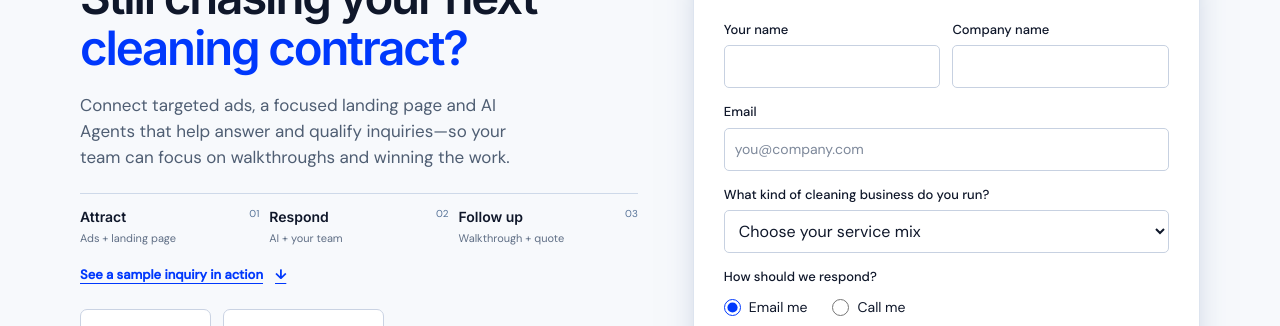
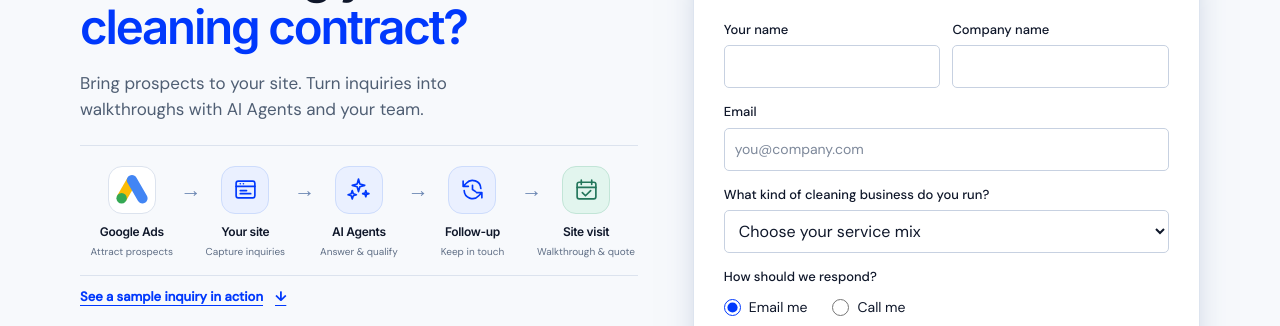
Before and after one commit to eduardoscottp/byscotting, a React (Vite) app: page /comercial_cleaning in a window 1280 px wide. Shown: the part 201-527 px from the top of the page. Built offline with nearby package versions, Linux system fonts and the light colour scheme; no server answers.

Commit message:
Show cleaning acquisition journey with icons and arrows

```diff
--- a/src/CommercialCleaning.tsx
+++ b/src/CommercialCleaning.tsx
@@ -1,6 +1,7 @@
 import { useEffect, useRef, useState, type FormEvent } from 'react';
 import ChatWidget from '@/components/ChatWidget';
 import CleaningDemo from '@/components/CleaningDemo';
+import CleaningFlow from '@/components/CleaningFlow';
 import type { CleaningHandoff } from '@/components/CleaningGuide';
 import { getAttribution, initializeAnalytics, initializeAttribution, trackMetric } from '@/lib/attribution';
 import { waLink } from '@/copy';
@@ -72,8 +73,8 @@ export default function CommercialCleaning() {
       <section className="cl-pitch" aria-labelledby="cleaning-title">
         <p className="cl-eyebrow">FOR COMMERCIAL CLEANING OWNERS IN MIAMI-DADE</p>
         <h1 id="cleaning-title">Still chasing your next <em>cleaning contract?</em></h1>
-        <p className="cl-description">Connect targeted ads, a focused landing page and AI Agents that help answer and qualify inquiries—so your team can focus on walkthroughs and winning the work.</p>
-        <ol className="cl-mini-process" aria-label="What Scotting connects"><li><span>01</span><strong>Attract</strong><small>Ads + landing page</small></li><li><span>02</span><strong>Respond</strong><small>AI + your team</small></li><li><span>03</span><strong>Follow up</strong><small>Walkthrough + quote</small></li></ol>
+        <p className="cl-description">Bring prospects to your site. Turn inquiries into walkthroughs with AI Agents and your team.</p>
+        <CleaningFlow />
         <a className="cl-demo-link" href="#how-it-works">See a sample inquiry in action <span aria-hidden="true">↓</span></a>
         <a className="cl-mobile-cta" href="#growth-plan">Get My Growth Plan <Arrow /></a>
         <div className="cl-contact-options">
--- a/src/cleaning.css
+++ b/src/cleaning.css
@@ -22,7 +22,6 @@
 /* Blueprint revision: visible mechanism, short objections, and a sample-data demo. */
 .cl-header>a{display:inline-flex;align-items:center;gap:18px;min-height:48px;padding:8px 16px;border:1px solid #cbd5e4;border-radius:7px;font-size:13px;text-decoration:none;background:white}
 .cl-main{gap:55px;padding-block:24px 32px}.cl-pitch .cl-eyebrow{margin-bottom:15px}.cl-pitch h1{font-size:clamp(37px,3.7vw,51px);margin-bottom:18px}.cl-description{font-size:17px}
-.cl-mini-process{display:grid;grid-template-columns:repeat(3,1fr);list-style:none;padding:0;margin:22px 0 10px;border-top:1px solid #ced9e9;gap:10px}.cl-mini-process li{padding-top:12px}.cl-mini-process span{font-size:10px;color:#567398;float:right}.cl-mini-process strong{display:block;font:600 14px/1.5 Inter,sans-serif}.cl-mini-process small{display:block;font-size:11px;color:#5f6e85;margin-top:3px}
 .cl-demo-link{display:inline-flex;align-items:center;gap:12px;color:var(--cl-blue)!important;font-size:13px;font-weight:600;min-height:38px;text-decoration:underline;text-underline-offset:4px}
 .cl-contact-options{margin-top:15px}.cl-contact-options>a,.cl-contact-options>button{min-height:48px}.cl-person{margin-top:22px}
 .cl-reassurance{display:grid;grid-template-columns:repeat(3,1fr);gap:30px;padding-block:22px 28px;border-top:1px solid #dce3ee}.cl-reassurance strong{font-size:14px;font-weight:600}.cl-reassurance p{font-size:12px;color:#5c6a80;margin-top:5px}
@@ -36,8 +35,14 @@
 .cl-demo-next{margin-top:22px}.cl-demo-next strong{display:block;font-size:16px;font-weight:600;margin-top:13px}.cl-demo-next>div>p:last-child{font-size:12px;color:#62748b;margin-top:6px}.cl-demo-next details{margin-top:18px;border-radius:6px;background:#f0f5fb;padding:10px 12px;font-size:12px}.cl-demo-next summary{cursor:pointer;font-weight:600;min-height:28px;align-content:center}.cl-demo-next details>p{line-height:1.6;margin-top:10px}.cl-demo-next details>span{display:block;font-size:10px;margin-top:10px;color:#68778e}
 .cl-demo-bottom{display:flex;justify-content:space-between;align-items:center;gap:30px;margin-top:23px}.cl-demo-bottom p{font-size:11px;line-height:1.6;color:#b9c9df;max-width:650px}.cl-demo-bottom a{font-size:13px;font-weight:600;white-space:nowrap;text-decoration:underline;text-underline-offset:5px;min-height:48px;align-content:center}.cl-demo-bottom a span{margin-left:8px}
 .cl-footer{padding-top:24px}
-@media(max-width:900px){.cl-main{gap:28px}.cl-pitch h1{font-size:36px}.cl-mini-process small{font-size:10px}.cl-demo-heading{align-items:flex-start;flex-direction:column}.cl-demo-output,.cl-demo-input{padding:22px}.cl-demo-output-heading{flex-wrap:wrap}.cl-demo-fields{grid-template-columns:1fr 1fr}.cl-demo-bottom{align-items:flex-start;flex-direction:column;gap:10px}}
-@media(max-width:640px){.cl-header>a{font-size:11px;padding-inline:12px;gap:10px}.cl-main{padding-top:20px}.cl-pitch{display:flex;flex-direction:column}.cl-pitch>.cl-eyebrow{order:1;margin-bottom:12px}.cl-pitch>h1{order:2;font-size:35px;margin-bottom:14px}.cl-pitch>.cl-description{order:3;font-size:15px}.cl-pitch>.cl-mobile-cta{order:4;margin-top:18px}.cl-pitch>.cl-contact-options{order:5;margin-top:10px}.cl-pitch>.cl-mini-process{order:6;margin-top:20px;margin-bottom:4px}.cl-pitch>.cl-demo-link{order:7;font-size:12px}.cl-mini-process strong{font-size:13px}.cl-mini-process small{font-size:10px}.cl-contact-options>a,.cl-contact-options>button{gap:8px;white-space:nowrap}.cl-reassurance{grid-template-columns:1fr;gap:16px;padding-block:22px 28px}.cl-reassurance strong{font-size:13px}.cl-reassurance p{margin-top:2px}.cl-demo-section{padding-block:34px 28px}.cl-demo-heading{margin-bottom:21px;gap:14px}.cl-demo-heading>div>p:last-child{font-size:14px}.cl-demo-workspace{grid-template-columns:1fr}.cl-demo-input{padding:22px}.cl-demo-input blockquote{min-height:0;font-size:16px}.cl-demo-output{padding:22px}.cl-demo-fields{grid-template-columns:1fr 1fr}.cl-demo-bottom{gap:10px}.cl-demo-bottom a{font-size:13px}.cl-demo-heading .cl-eyebrow{font-size:9px}.cl-footer{padding-top:20px}}
-@media(max-width:350px){.cl-pitch>h1{font-size:31px}.cl-mini-process small{font-size:9px}.cl-demo-input,.cl-demo-output{padding:18px}.cl-step-title{font-size:12px}.cl-demo-output h3{font-size:19px}}
+@media(max-width:900px){.cl-main{gap:28px}.cl-pitch h1{font-size:36px}.cl-demo-heading{align-items:flex-start;flex-direction:column}.cl-demo-output,.cl-demo-input{padding:22px}.cl-demo-output-heading{flex-wrap:wrap}.cl-demo-fields{grid-template-columns:1fr 1fr}.cl-demo-bottom{align-items:flex-start;flex-direction:column;gap:10px}}
+@media(max-width:640px){.cl-header>a{font-size:11px;padding-inline:12px;gap:10px}.cl-main{padding-top:20px}.cl-pitch{display:flex;flex-direction:column}.cl-pitch>.cl-eyebrow{order:1;margin-bottom:12px}.cl-pitch>h1{order:2;font-size:35px;margin-bottom:14px}.cl-pitch>.cl-description{order:3;font-size:15px}.cl-pitch>.cl-mobile-cta{order:4;margin-top:18px}.cl-pitch>.cl-contact-options{order:5;margin-top:10px}.cl-pitch>.cl-demo-link{order:7;font-size:12px}.cl-contact-options>a,.cl-contact-options>button{gap:8px;white-space:nowrap}.cl-reassurance{grid-template-columns:1fr;gap:16px;padding-block:22px 28px}.cl-reassurance strong{font-size:13px}.cl-reassurance p{margin-top:2px}.cl-demo-section{padding-block:34px 28px}.cl-demo-heading{margin-bottom:21px;gap:14px}.cl-demo-heading>div>p:last-child{font-size:14px}.cl-demo-workspace{grid-template-columns:1fr}.cl-demo-input{padding:22px}.cl-demo-input blockquote{min-height:0;font-size:16px}.cl-demo-output{padding:22px}.cl-demo-fields{grid-template-columns:1fr 1fr}.cl-demo-bottom{gap:10px}.cl-demo-bottom a{font-size:13px}.cl-demo-heading .cl-eyebrow{font-size:9px}.cl-footer{padding-top:20px}}
+@media(max-width:350px){.cl-pitch>h1{font-size:31px}.cl-demo-input,.cl-demo-output{padding:18px}.cl-step-title{font-size:12px}.cl-demo-output h3{font-size:19px}}
 .cl-demo-input :focus-visible{outline-color:#8ce4d5}
 .cl-chat-summary{background:#edf4ff;color:#244472;padding:10px;border-radius:6px;font-size:12px;margin-bottom:16px}.cl-chat-summary button{text-decoration:underline;margin-left:5px;cursor:pointer}
+.cl-flow{display:grid;grid-template-columns:repeat(5,minmax(0,1fr));gap:10px;list-style:none;padding:20px 0 16px;margin:22px 0 2px;border-top:1px solid #dce3ee;border-bottom:1px solid #dce3ee}
+.cl-flow li{position:relative;text-align:center;min-width:0}.cl-flow li:not(:last-child)::after{content:'→';position:absolute;top:13px;left:calc(100% - 3px);color:#6c87b3;font:400 21px/1 Inter,sans-serif}
+.cl-flow-icon{display:grid;place-items:center;width:48px;height:48px;margin:0 auto 10px;border:1px solid #cddcfc;border-radius:14px;background:#eaf0ff;color:var(--cl-blue)}.cl-flow-icon svg{width:25px;height:25px;fill:none;stroke:currentColor;stroke-width:1.6;stroke-linecap:round;stroke-linejoin:round}.cl-flow-google{background:white;border-color:#dce3ee}.cl-flow-google img{width:34px;height:34px}.cl-flow-outcome{background:#e2f5ee;border-color:#c2e5d7;color:#23765b}
+.cl-flow strong{display:block;font:600 12px/1.35 Inter,sans-serif;letter-spacing:-.025em}.cl-flow small{display:block;margin-top:5px;font-size:10px;line-height:1.4;color:#5f6e85}
+@media(max-width:900px) and (min-width:641px){.cl-flow{gap:5px}.cl-flow-icon{width:39px;height:39px;border-radius:11px}.cl-flow li:not(:last-child)::after{top:10px;font-size:17px;left:calc(100% - 4px)}.cl-flow strong{font-size:10px}.cl-flow small{font-size:9px}}
+@media(max-width:640px){.cl-pitch>.cl-flow{order:4;margin:16px 0 0;padding:15px 0;gap:6px}.cl-pitch>.cl-mobile-cta{order:5;margin-top:16px}.cl-pitch>.cl-contact-options{order:6}.cl-flow-icon{width:38px;height:38px;margin-bottom:8px;border-radius:11px}.cl-flow-icon svg{width:22px;height:22px}.cl-flow-google img{width:28px;height:28px}.cl-flow li:not(:last-child)::after{top:9px;font-size:17px;left:calc(100% - 3px)}.cl-flow strong{font-size:10px}.cl-flow small{display:none}}
--- /dev/null
+++ b/src/components/CleaningFlow.tsx
@@ -0,0 +1,11 @@
+import googleAds from '@/assets/google-ads.svg';
+
+export default function CleaningFlow() {
+  return <ol className="cl-flow" aria-label="From Google Ads to a cleaning walkthrough">
+    <li><div className="cl-flow-icon cl-flow-google"><img src={googleAds} width="34" height="34" alt="" /></div><strong>Google Ads</strong><small>Attract prospects</small></li>
+    <li><div className="cl-flow-icon"><svg viewBox="0 0 24 24" aria-hidden="true"><rect x="3" y="4" width="18" height="16" rx="2" /><path d="M3 9h18M7 6.5h.01M10 6.5h.01M7 13h6M7 16h10" /></svg></div><strong>Your site</strong><small>Capture inquiries</small></li>
+    <li><div className="cl-flow-icon"><svg viewBox="0 0 24 24" aria-hidden="true"><path d="m12 2 1.3 4.7L18 8l-4.7 1.3L12 14l-1.3-4.7L6 8l4.7-1.3L12 2ZM19 13l.7 2.3L22 16l-2.3.7L19 19l-.7-2.3L16 16l2.3-.7L19 13ZM6 13l1 3 3 1-3 1-1 3-1-3-3-1 3-1 1-3Z" /></svg></div><strong>AI Agents</strong><small>Answer & qualify</small></li>
+    <li><div className="cl-flow-icon"><svg viewBox="0 0 24 24" aria-hidden="true"><path d="M20 11a8 8 0 0 0-14-5L3 9m0-5v5h5M4 13a8 8 0 0 0 14 5l3-3m0 5v-5h-5M12 8v4l3 2" /></svg></div><strong>Follow-up</strong><small>Keep in touch</small></li>
+    <li><div className="cl-flow-icon cl-flow-outcome"><svg viewBox="0 0 24 24" aria-hidden="true"><rect x="3" y="5" width="18" height="16" rx="2" /><path d="M7 3v4M17 3v4M3 10h18m-13 5 3 3 5-5" /></svg></div><strong>Site visit</strong><small>Walkthrough & quote</small></li>
+  </ol>;
+}
```
Also changed, not shown: src/assets/google-ads.svg (added).
